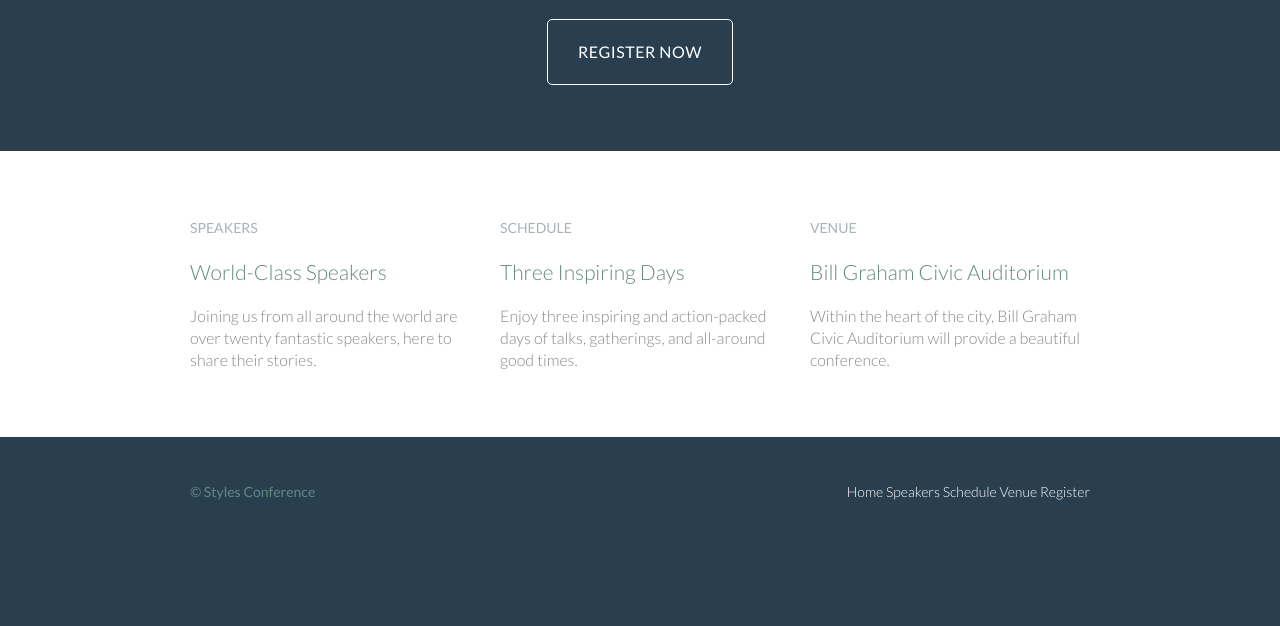
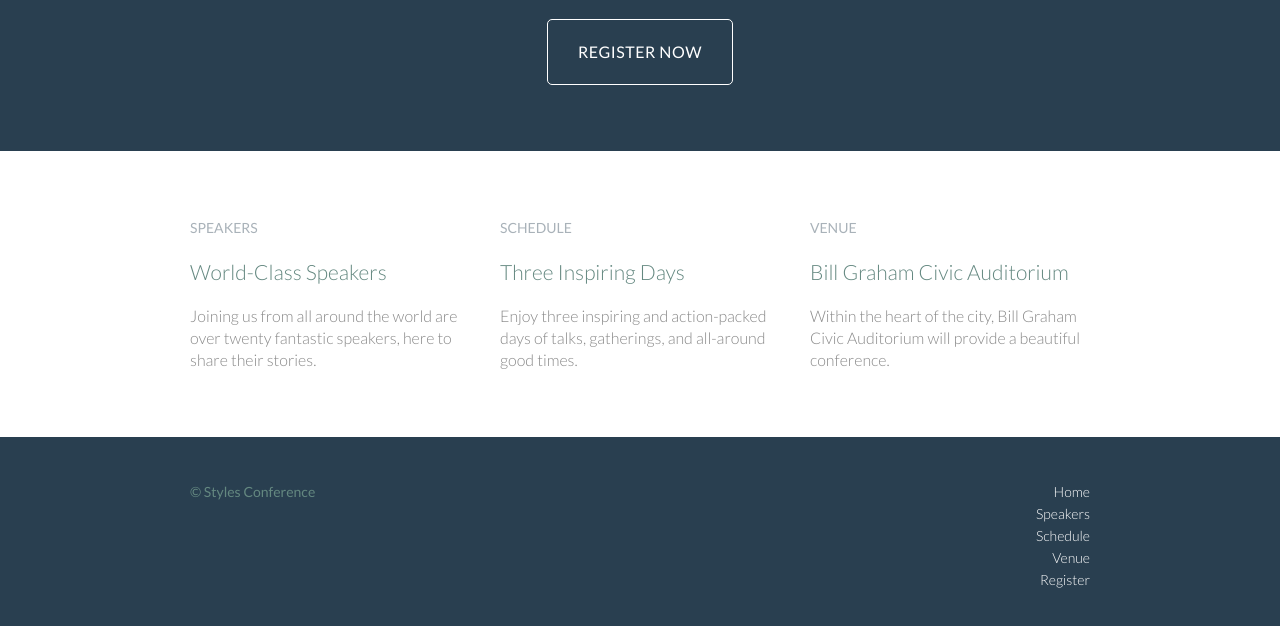
Before and after one commit to clardizabal/event-web-page, a plain HTML site: page index.html in a window 1280 px wide. Shown: the part 354-980 px from the top of the page. Before the commit the page ends 901 px from the top, so only its background shows below. Drawn offline with Linux system fonts and the light colour scheme.

Commit message:
Turn navigation menu in <footer> into unordered list

```diff
--- a/index.html
+++ b/index.html
@@ -88,11 +88,13 @@
 			<small>&copy; Styles Conference</small>
 
 			<nav class="nav">
-				<a href="index.html">Home</a>
-				<a href="speakers.html">Speakers</a>
-				<a href="schedule.html">Schedule</a>
-				<a href="venue.html">Venue</a>
-				<a href="register.html">Register</a>
+				<ul>
+					<li><a href="index.html">Home</a></li><!--
+					--><li><a href="speakers.html">Speakers</a></li><!--
+					--><li><a href="schedule.html">Schedule</a></li><!--
+					--><li><a href="venue.html">Venue</a></li><!--
+					--><li><a href="register.html">Register</a></li>
+				</ul>
 			</nav>
 
 		</footer>
```
